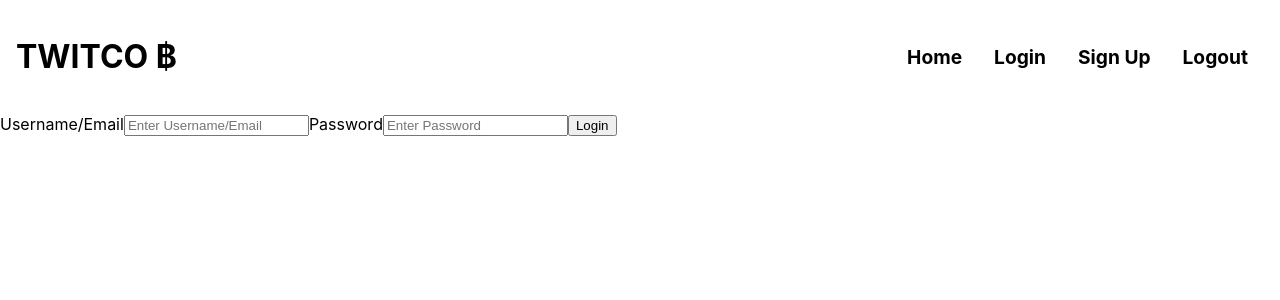
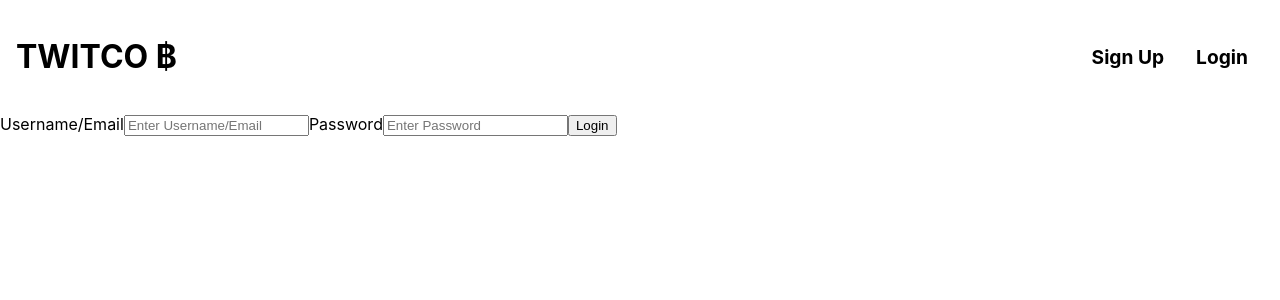
Before and after one commit to twidah/twidah-frontend, a React (Create React App) app: page /login in a window 1280 px wide. Shown: the top 300 px of the page. Built offline with nearby package versions, Linux system fonts and the light colour scheme.

Commit message:
Added a logged state to the main application so that the navbar currently updates if the user is loggedin vs loggedoff

```diff
--- a/src/App.js
+++ b/src/App.js
@@ -1,4 +1,5 @@
 import "./App.css";
+import React, { useState, useEffect } from "react";
 import LoginForm from "./comps/login/Login";
 import RegisterForm from "./comps/register/Register";
 import Header from "./comps/Header";
@@ -8,9 +9,18 @@ import { Route, Routes } from "react-router-dom";
 import { RequireAuth } from "./comps/RequireAuth";
 
 function App() {
+  const [logged, setLogged] = useState(false);
+  useEffect(() => {
+    const isLoggedIn = localStorage.getItem("token");
+    if (isLoggedIn) {
+      setLogged(true);
+    } else {
+      setLogged(false);
+    }
+  }, []);
   return (
     <div>
-      <Header />
+      <Header logged={logged} />
       <Routes>
         <Route
           path="/main"
@@ -20,13 +30,16 @@ function App() {
             </RequireAuth>
           }
         />
-        <Route path="/register" element={<RegisterForm />} />
-        <Route path="/login" element={<LoginForm />} />
+        <Route
+          path="/register"
+          element={<RegisterForm setLogged={setLogged} />}
+        />
+        <Route path="/login" element={<LoginForm setLogged={setLogged} />} />
         <Route
           path="/logout"
           element={
             <RequireAuth redirectTo="/login">
-              <Logout />
+              <Logout setLogged={setLogged} />
             </RequireAuth>
           }
         />
--- a/src/comps/Header.js
+++ b/src/comps/Header.js
@@ -1,24 +1,33 @@
-import React from "react";
+import React, { useState, useEffect } from "react";
 import { Link } from "react-router-dom";
 import styled from "styled-components";
 
-const Header = () => {
+const Header = ({ logged }) => {
   return (
     <HeaderStyle>
       <h1>TWITCO ฿</h1>
       <MenuStyle>
+        {!logged && (
+          <>
             <li>
-          <Link to="/home">Home</Link>
+              <Link to="/register">Sign Up</Link>
             </li>
             <li>
               <Link to="/login">Login</Link>
             </li>
+          </>
+        )}
+
+        {logged && (
+          <>
             <li>
-          <Link to="/register">Sign Up</Link>
+              <Link to="/main">Home</Link>
             </li>
             <li>
               <Link to="/logout">Logout</Link>
             </li>
+          </>
+        )}
       </MenuStyle>
     </HeaderStyle>
   );
--- a/src/comps/login/Login.js
+++ b/src/comps/login/Login.js
@@ -7,7 +7,7 @@ const loginFormState = {
   password: "",
 };
 
-export default function LoginForm() {
+export default function LoginForm({ setLogged }) {
   const [login, setLogin] = useState(loginFormState);
 
   let navigate = useNavigate();
@@ -27,6 +27,7 @@ export default function LoginForm() {
       .post("http://localhost:4000/api/auth/login", obj)
       .then((res) => {
         localStorage.setItem("token", `Bearer ${res.data.token}`);
+        setLogged(true);
         navigate("/main");
       })
       .catch((err) => {
--- a/src/comps/logout/Logout.js
+++ b/src/comps/logout/Logout.js
@@ -2,10 +2,11 @@ import React, { useEffect } from "react";
 import { useNavigate } from "react-router-dom";
 import styled from "styled-components";
 
-const Logout = () => {
+const Logout = ({ setLogged }) => {
   let navigate = useNavigate();
   useEffect(() => {
     localStorage.removeItem("token");
+    setLogged(false);
     setTimeout(() => navigate("/login"), 1000);
   });
   return (
--- a/src/comps/register/Register.js
+++ b/src/comps/register/Register.js
@@ -7,7 +7,7 @@ const initialFormState = {
   verifyPassword: "",
 };
 
-export default function RegisterForm() {
+export default function RegisterForm({ setLogged }) {
   const [form, setForm] = useState(initialFormState);
 
   const change = (e) => {
```
Lines whose indentation alone changed are shown as unchanged.
